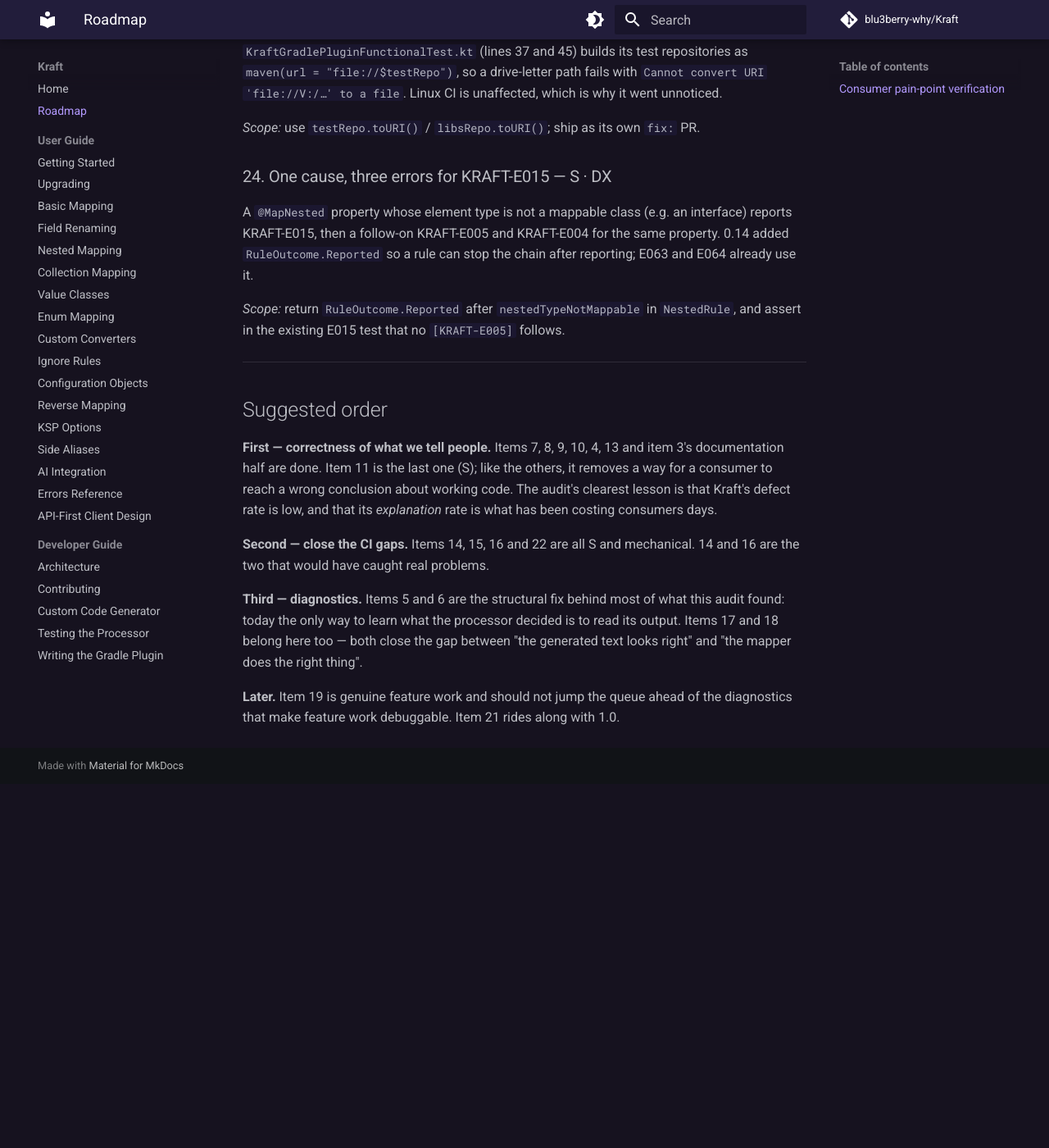
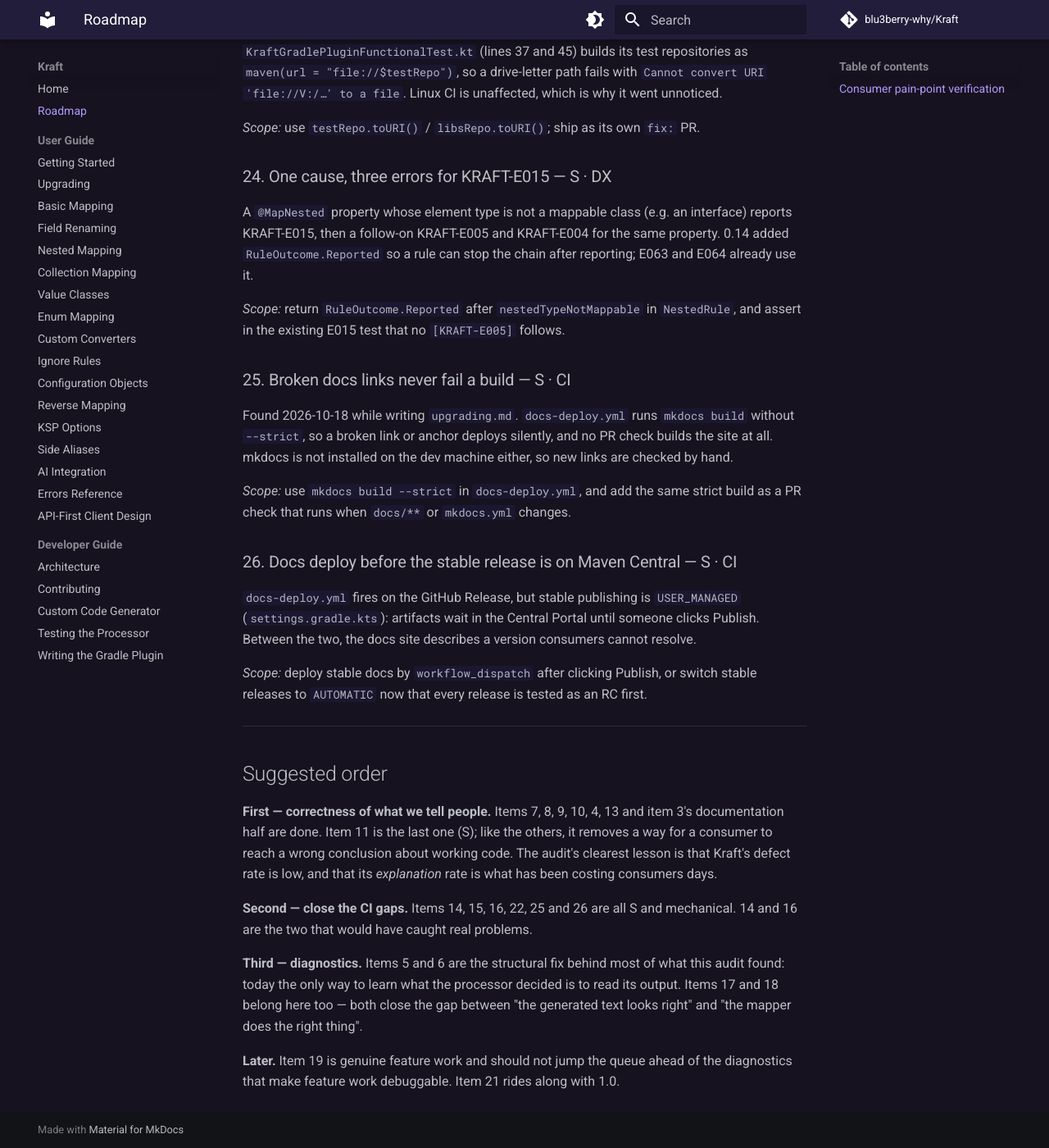
Before and after one commit to blu3berry-why/Kraft, an MkDocs documentation site: the page built from docs/ROADMAP.md, in a window 1280 px wide and 1400 px high, scrolled down 7844 px. Shown: the whole window at 82% size. Built offline with MkDocs 1.6.1 and Material for MkDocs 9.7.7, drawn with Linux system fonts in a browser that asks for light colours; comment, search, counter and statistics services are not loaded; before the commit the page ends 8800 px from its top, so only the background shows below that.

Commit message:
retro(follow-up): docs-sweep task rule, ROADMAP items for strict docs build and docs-vs-Central timing
Co-Authored-By: Claude Opus 5.5 <noreply@anthropic.com>
Claude-Session: https://claude.ai/code/session_01XbUd9FfvctmyK9gjR4R1tE

```diff
--- a/docs/ROADMAP.md
+++ b/docs/ROADMAP.md
@@ -314,6 +314,24 @@ already use it.
 *Scope:* return `RuleOutcome.Reported` after `nestedTypeNotMappable` in `NestedRule`, and
 assert in the existing E015 test that no `[KRAFT-E005]` follows.
 
+### 25. Broken docs links never fail a build — S · CI
+
+Found 2026-10-18 while writing `upgrading.md`. `docs-deploy.yml` runs `mkdocs build` without
+`--strict`, so a broken link or anchor deploys silently, and no PR check builds the site at
+all. mkdocs is not installed on the dev machine either, so new links are checked by hand.
+
+*Scope:* use `mkdocs build --strict` in `docs-deploy.yml`, and add the same strict build as a
+PR check that runs when `docs/**` or `mkdocs.yml` changes.
+
+### 26. Docs deploy before the stable release is on Maven Central — S · CI
+
+`docs-deploy.yml` fires on the GitHub Release, but stable publishing is `USER_MANAGED`
+(`settings.gradle.kts`): artifacts wait in the Central Portal until someone clicks Publish.
+Between the two, the docs site describes a version consumers cannot resolve.
+
+*Scope:* deploy stable docs by `workflow_dispatch` after clicking Publish, or switch stable
+releases to `AUTOMATIC` now that every release is tested as an RC first.
+
 ---
 
 ## Suggested order
@@ -324,7 +342,7 @@ a consumer to reach a wrong conclusion about working code. The audit's clearest
 Kraft's defect rate is low, and that its *explanation* rate is what has been costing consumers
 days.
 
-**Second — close the CI gaps.** Items 14, 15, 16 and 22 are all S and mechanical. 14 and 16
+**Second — close the CI gaps.** Items 14, 15, 16, 22, 25 and 26 are all S and mechanical. 14 and 16
 are the two that would have caught real problems.
 
 **Third — diagnostics.** Items 5 and 6 are the structural fix behind most of what this audit
```
Also changed, not shown: 1 other file.
